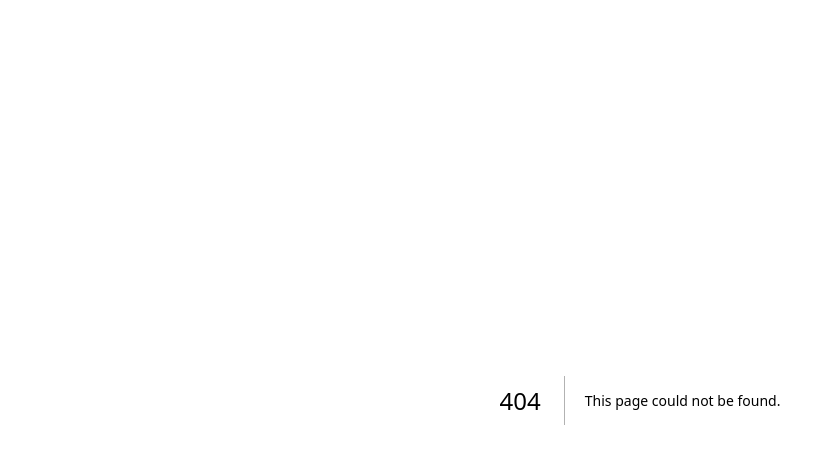
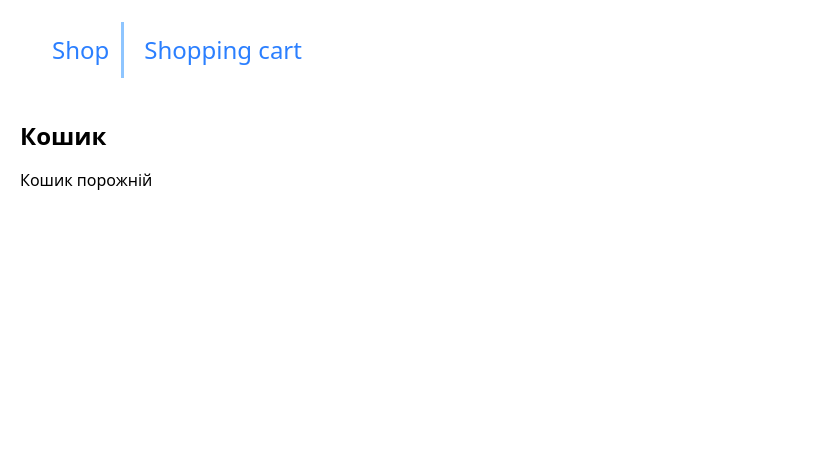
Before and after one commit to SeredaIvan/flowers_delivery_frontend, a Next.js app: page /shopping-cart in a window 1280 px wide. Before the commit this address had no page. Shown: the top 464 px of the page, without its empty margins (0-822 px from the left). Built offline with nearby package versions, Linux system fonts and the light colour scheme.

Commit message:
added context to second layout

```diff
--- a/src/app/layout.tsx
+++ b/src/app/layout.tsx
@@ -1,6 +1,7 @@
 import type { Metadata } from "next";
 import { Geist, Geist_Mono } from "next/font/google";
 import "./globals.css";
+import { CartProvider } from "@/context/CartContext";
 
 const geistSans = Geist({
   variable: "--font-geist-sans",
@@ -27,7 +28,7 @@ export default function RootLayout({
       <body
         className={`${geistSans.variable} ${geistMono.variable} antialiased`}
       >
-        {children}
+        <CartProvider>{children}</CartProvider>
       </body>
     </html>
   );
--- a/src/app/page.tsx
+++ b/src/app/page.tsx
@@ -1,18 +1,21 @@
 "use client";
-import { fetchAllShops } from "../fetchers/shopFetch";
+import { fetchAllShops } from "@/fetchers/shopFetch";
 import { useEffect, useState } from "react";
-import Header from "../components/Header";
-import { Shop } from "../types/Shop";
-import ShopsList from "../components/ShopsList";
-import FlowersList from "../components/FlowersList";
-import { Flower } from "../types/Flower";
+import Header from "@/components/Header";
+import Button from "@/components/ux/ui/Button";
+import { Shop } from "@/types/Shop";
+import ShopsList from "@/components/ShopsList";
+import FlowersList from "@/components/FlowersList";
+import { Flower } from "@/types/Flower";
+
+
 
 export default function Home() {
   const [shops, setShops] = useState<Shop[]>([]);
   const [loading, setLoading] = useState(true);
   const [selectedShopId, setSelectedShopId] = useState<number | null>(null);
-  const [sortDirection,setSortDirection] =useState<boolean|null>(null)
-  const [selectedFlowers,setSelectedFlowers]=useState<Flower[]>([])
+  const [sortDirection, setSortDirection] = useState<boolean | null>(null);
+  const [selectedFlowers, setSelectedFlowers] = useState<Flower[]>([]);
 
   useEffect(() => {
     const fetchShops = async () => {
@@ -31,7 +34,16 @@ export default function Home() {
 
   return (
     <>
-      <Header setSortDirection={setSortDirection}  selectedFlowers={selectedFlowers}/>
+      <Header
+        selectedFlowers={selectedFlowers}
+      >
+        <Button onClick={() => setSortDirection(true)}>
+          Sort by price asc
+        </Button>
+        <Button onClick={() => setSortDirection(false)}>
+          Sort by price desc
+        </Button>
+      </Header>
       <div className="grid grid-cols-[30%_70%]">
         <aside
           className="bg-gray-200 p-7 border-r border-gray-300 overflow-y-auto"
@@ -47,7 +59,11 @@ export default function Home() {
           className="p-4 overflow-y-auto"
           style={{ height: "calc(100vh - 100px)" }}
         >
-          <FlowersList shopId={selectedShopId} sortDirection={sortDirection} setSelectedFlowers={setSelectedFlowers}/>
+          <FlowersList
+            shopId={selectedShopId}
+            sortDirection={sortDirection}
+            setSelectedFlowers={setSelectedFlowers}
+          />
         </main>
       </div>
     </>
--- /dev/null
+++ b/src/app/shopping-cart/layout.tsx
@@ -0,0 +1,25 @@
+"use client";
+import Header from "@/components/Header";
+import { CartProvider, useCart } from "@/context/CartContext";
+
+export default function ShoppingCartLayout({ children }: { children: React.ReactNode }) {
+  return (
+    <html lang="en">
+      <body>
+        <CartProvider>
+          <LayoutContent>{children}</LayoutContent>
+        </CartProvider>
+      </body>
+    </html>
+  );
+}
+
+function LayoutContent({ children }: { children: React.ReactNode }) {
+  const { flowers } = useCart();
+  return (
+    <>
+      <Header selectedFlowers={flowers} />
+      {children}
+    </>
+  );
+}
--- /dev/null
+++ b/src/app/shopping-cart/page.tsx
@@ -0,0 +1,24 @@
+"use client";
+import { useCart } from "@/context/CartContext";
+import FlowersCartTiles from "@/components/FLowersCartTiles";
+
+export default function ShoppingCart() {
+  const { flowers } = useCart();
+
+  return (
+    <div className="p-5">
+      <h1 className="text-2xl font-bold mb-4">Кошик</h1>
+      {flowers.length > 0 ? (
+        <>
+          <FlowersCartTiles />
+          <div className="mt-4 text-xl font-semibold">
+            Загалом:{" "}
+            {flowers.reduce((sum, f) => sum + f.cost * f.quantity, 0)} грн
+          </div>
+        </>
+      ) : (
+        <p>Кошик порожній</p>
+      )}
+    </div>
+  );
+}
--- /dev/null
+++ b/src/components/FLowersCartTiles.tsx
@@ -0,0 +1,50 @@
+"use client";
+import { useCart } from "@/context/CartContext";
+
+export default function FlowersCartTiles() {
+  const { flowers, updateQuantity, removeFlower } = useCart();
+
+  return (
+    <div className="space-y-4">
+      {flowers.map((flower) => (
+        <div
+          key={flower.id}
+          className="flex items-center justify-between border p-3 rounded-lg shadow-sm"
+        >
+          <div>
+            <h2 className="text-lg font-semibold">{flower.title}</h2>
+            <p className="text-gray-600">{flower.cost} грн</p>
+          </div>
+
+          <div className="flex items-center gap-2">
+            <button
+              className="px-2 py-1 border rounded"
+              onClick={() => updateQuantity(flower.id, flower.quantity - 1)}
+            >
+              -
+            </button>
+            <input
+              type="number"
+              value={flower.quantity}
+              onChange={(e) => updateQuantity(flower.id, Number(e.target.value))}
+              className="w-12 text-center border rounded"
+            />
+            <button
+              className="px-2 py-1 border rounded"
+              onClick={() => updateQuantity(flower.id, flower.quantity + 1)}
+            >
+              +
+            </button>
+          </div>
+
+          <button
+            onClick={() => removeFlower(flower.id)}
+            className="text-red-500 hover:underline"
+          >
+            Видалити
+          </button>
+        </div>
+      ))}
+    </div>
+  );
+}
--- a/src/components/Header.tsx
+++ b/src/components/Header.tsx
@@ -1,18 +1,14 @@
 import Link from "next/link";
-import Button from "./ux/ui/Button";
+
 import { Flower } from "../types/Flower";
-import { useRouter } from "next/navigation";
-
 type HeaderProps = {
-  setSortDirection: (sortDirection: boolean | null) => void;
   selectedFlowers: Flower[];
+  children?: React.ReactNode;
 };
 
-const Header = ({ setSortDirection, selectedFlowers }: HeaderProps) => {
+const Header = ({ selectedFlowers, children }: HeaderProps) => {
   const handleClick = () => {
-    const router = useRouter();
-    const encoded = encodeURIComponent(JSON.stringify(selectedFlowers));
-    router.push(`/shopping-card?flowers=${encoded}`);
+    localStorage.setItem("selectedFlowers", JSON.stringify(selectedFlowers));
   };
 
   return (
@@ -25,23 +21,17 @@ const Header = ({ setSortDirection, selectedFlowers }: HeaderProps) => {
           Shop
         </Link>
         <Link
-          href=""
+          href="/shopping-cart"
           className="text-2xl hover:text-blue-700 text-blue-500"
           onClick={handleClick}
         >
-          Shopping card
+          Shopping cart
         </Link>
       </div>
       <div className="flex flex-row justify-around gap-5">
-        <Button onClick={() => setSortDirection(true)}>
-          Sort by price asc
-        </Button>
-        <Button onClick={() => setSortDirection(false)}>
-          Sort by price desc
-        </Button>
+        {children&& children}
       </div>
     </header>
   );
 };
-
-export default Header;
+export default Header
--- /dev/null
+++ b/src/context/CartContext.tsx
@@ -0,0 +1,69 @@
+"use client";
+import { createContext, useContext, useState, useEffect } from "react";
+import { Flower } from "@/types/Flower";
+
+export type CartItem = Flower & { quantity: number };
+
+type CartContextType = {
+  flowers: CartItem[];
+  addFlower: (flower: Flower) => void;
+  updateQuantity: (id: number, quantity: number) => void;
+  removeFlower: (id: number) => void;
+};
+
+const CartContext = createContext<CartContextType | undefined>(undefined);
+
+export function CartProvider({ children }: { children: React.ReactNode }) {
+  const [flowers, setFlowers] = useState<CartItem[]>([]);
+
+  useEffect(() => {
+    const stored = localStorage.getItem("selectedFlowers");
+    if (stored) {
+      try {
+        setFlowers(JSON.parse(stored));
+      } catch (e) {
+        console.error("Помилка парсингу кошика:", e);
+      }
+    }
+  }, []);
+
+  useEffect(() => {
+    localStorage.setItem("selectedFlowers", JSON.stringify(flowers));
+  }, [flowers]);
+
+  const addFlower = (flower: Flower) => {
+    setFlowers((prev) => {
+      const existing = prev.find((f) => f.id === flower.id);
+      if (existing) {
+        return prev.map((f) =>
+          f.id === flower.id ? { ...f, quantity: f.quantity + 1 } : f
+        );
+      }
+      return [...prev, { ...flower, quantity: 1 }];
+    });
+  };
+
+  const updateQuantity = (id: number, quantity: number) => {
+    setFlowers((prev) =>
+      prev.map((f) =>
+        f.id === id ? { ...f, quantity: Math.max(1, quantity) } : f
+      )
+    );
+  };
+
+  const removeFlower = (id: number) => {
+    setFlowers((prev) => prev.filter((f) => f.id !== id));
+  };
+
+  return (
+    <CartContext.Provider value={{ flowers, addFlower, updateQuantity, removeFlower }}>
+      {children}
+    </CartContext.Provider>
+  );
+}
+
+export function useCart() {
+  const context = useContext(CartContext);
+  if (!context) throw new Error("useCart must be used within CartProvider");
+  return context;
+}
```
Also changed, not shown: src/app/shopping-card/page.tsx (deleted), 1 other file (tests, documents, lock files or other folders).
